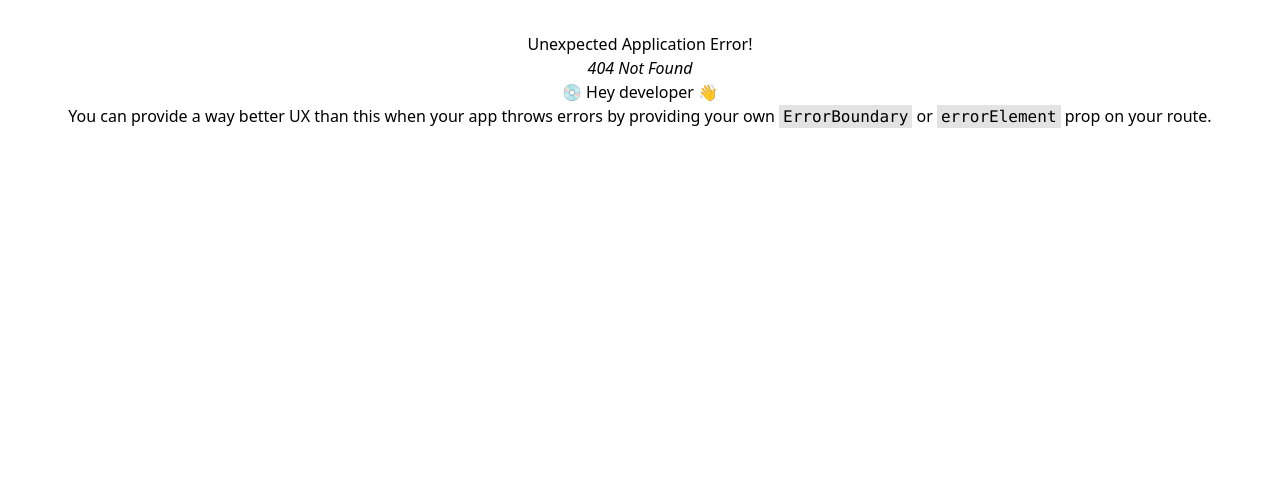
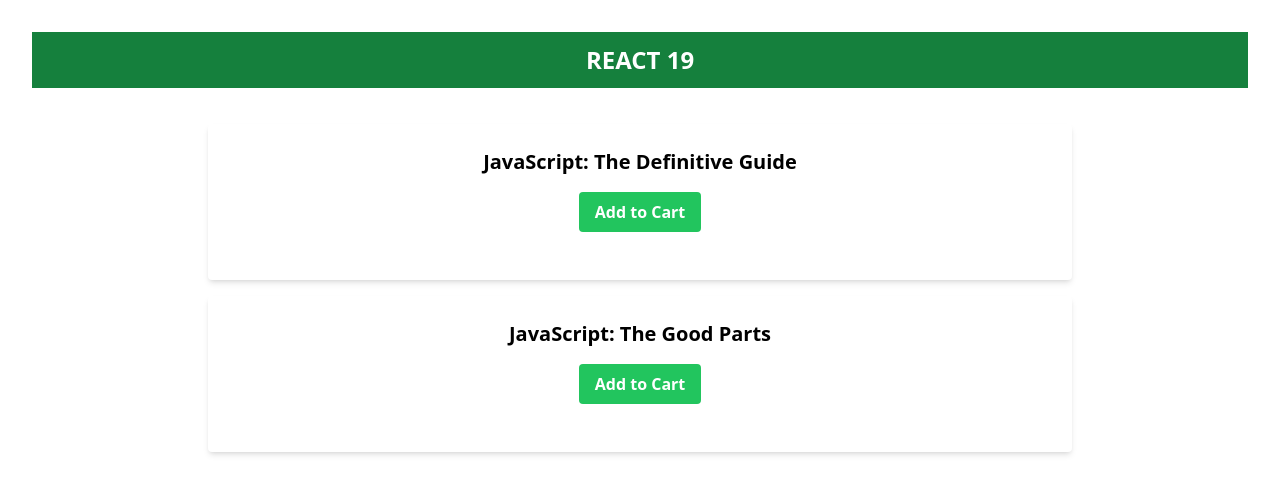
Before and after one commit to manir22sust/react-19-beta, a React (Vite) app: page /useformstate-example in a window 1280 px wide. Before the commit this address had no page. Shown: the top 494 px of the page. Built offline with nearby package versions, Linux system fonts and the light colour scheme.

Commit message:
add useFormState() AddToCartForm

```diff
--- a/src/App.jsx
+++ b/src/App.jsx
@@ -10,6 +10,7 @@
 import { UseExampleContext } from "./components/useExampleContext/Theme";
 import { ActionExample1 } from "./components/actionExample1/Posts";
 import { ActionExample2 } from "./components/actionExample2/ShoppingCart";
+import AddToCartForm from "./components/useFormStateExample/AddToCartForm";
 // import { Posts } from "./components/useExample2/PostsUseEffect";
 
 function App() {
@@ -27,6 +28,21 @@
         { path: "use-example-context", element: <UseExampleContext /> },
         { path: "action-example-1", element: <ActionExample1 /> },
         { path: "action-example-2", element: <ActionExample2 /> },
+        {
+          path: "useformstate-example",
+          element: (
+            <>
+              <AddToCartForm
+                itemID="1"
+                itemTitle="JavaScript: The Definitive Guide"
+              />
+              <AddToCartForm
+                itemID="2"
+                itemTitle="JavaScript: The Good Parts"
+              />
+            </>
+          ),
+        },
       ],
     },
   ]);
--- /dev/null
+++ b/src/components/useFormStateExample/AddToCartForm.jsx
@@ -0,0 +1,33 @@
+import { useFormState } from "react-dom";
+
+const addToCart = (prevState, queryData) => {
+  const itemID = queryData.get("itemID");
+  if (itemID === "1") {
+    return "Added to cart";
+  } else {
+    return "Couldn't add to cart: the item is sold out.";
+  }
+};
+
+const AddToCartForm = ({ itemID, itemTitle }) => {
+  const [message, formAction] = useFormState(addToCart, null);
+
+  return (
+    <form
+      action={formAction}
+      className="mb-4 rounded bg-white px-8 pb-8 pt-6 shadow-md"
+    >
+      <h2 className="mb-4 text-xl font-bold">{itemTitle}</h2>
+      <input type="hidden" name="itemID" value={itemID} />
+      <button
+        type="submit"
+        className="focus:shadow-outline rounded bg-green-500 px-4 py-2 font-bold text-white hover:bg-green-700 focus:outline-none"
+      >
+        Add to Cart
+      </button>
+      <div className="mt-4 text-sm text-gray-700">{message}</div>
+    </form>
+  );
+};
+
+export default AddToCartForm;
```
